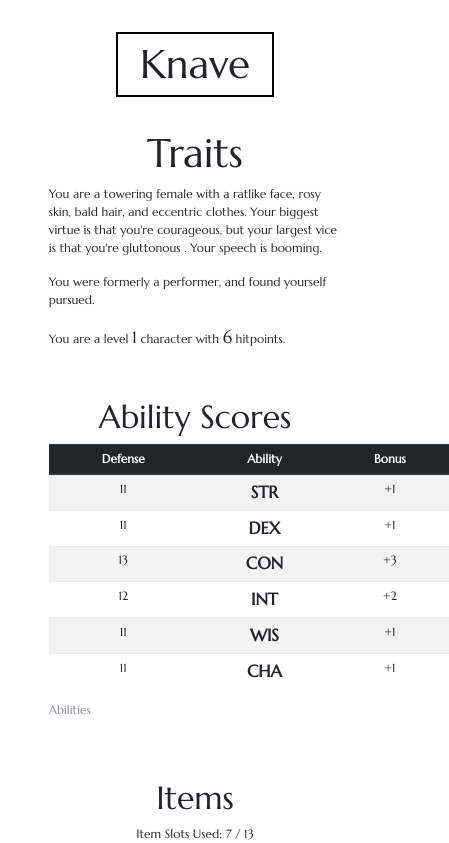
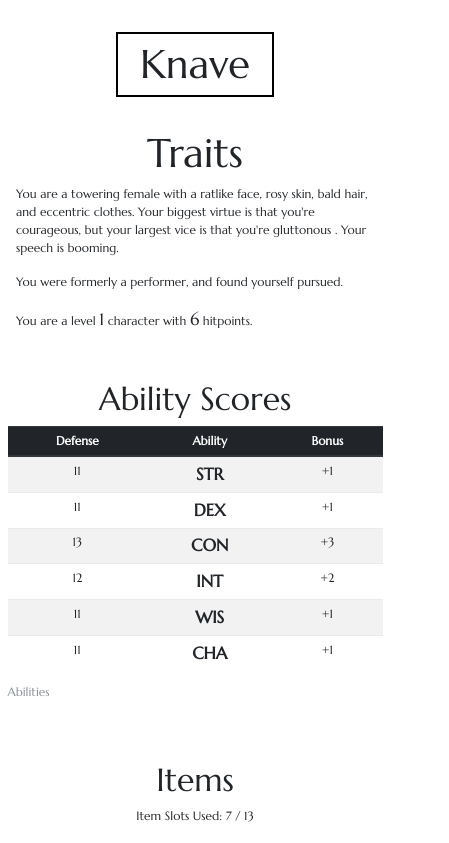
Before and after one commit to riccjohn/Knave-Character-Generator_deprecated, a React (Create React App) app: page / in a window 390 px wide. Shown: the top 843 px of the page, 449 px wide, since content can reach past the window. Built offline with nearby package versions, Linux system fonts and the light colour scheme.

Commit message:
Added media queries for mobile

```diff
--- a/public/index.html
+++ b/public/index.html
@@ -25,7 +25,7 @@
     <noscript>
       You need to enable JavaScript to run this app.
     </noscript>
-    <div id="root"></div>
+    <div id="root" className="flex center column"></div>
     <!--
       This HTML file is a template.
       If you open it directly in the browser, you will see an empty page.
--- a/src/Components/AbilityScores.js
+++ b/src/Components/AbilityScores.js
@@ -34,7 +34,7 @@
     return (
       <React.Fragment>
         <h2>Ability Scores</h2>
-        <div className="abilities flex row center section">
+        <div className="abilities flex center section column">
           <table className="table table-striped table-sm">
             <caption>Abilities</caption>
             <thead className="thead-dark">
--- a/src/Components/Traits.js
+++ b/src/Components/Traits.js
@@ -6,7 +6,7 @@
     <React.Fragment>
       <h1>Traits</h1>
       {!!character.traits && (
-        <div className="inner-width section">
+        <div className="inner-width section description">
           <p>
             You are{' '}
             {['a', 'e', 'i', 'o', 'u'].includes(character.traits.physique[0])
--- a/src/index.css
+++ b/src/index.css
@@ -81,3 +81,44 @@
 .bold {
   font-size: 1.4em;
 }
+
+@media only screen and (max-width: 535px) {
+  table,
+  .table {
+    min-width: 200px;
+    width: 375px;
+  }
+
+  .main-padding {
+    width: 100%;
+  }
+
+  .description > p {
+    padding: 0 1rem;
+  }
+}
+
+@media only screen and (max-width: 360px) {
+  body {
+    font-size: 10px;
+  }
+
+  .description {
+    font-size: 12px;
+  }
+
+  caption {
+    display: none;
+  }
+
+  table,
+  .table {
+    width: 100%;
+    max-width: 360px;
+  }
+
+  .table-sm td,
+  .table-sm th {
+    padding: 0px;
+  }
+}
```
